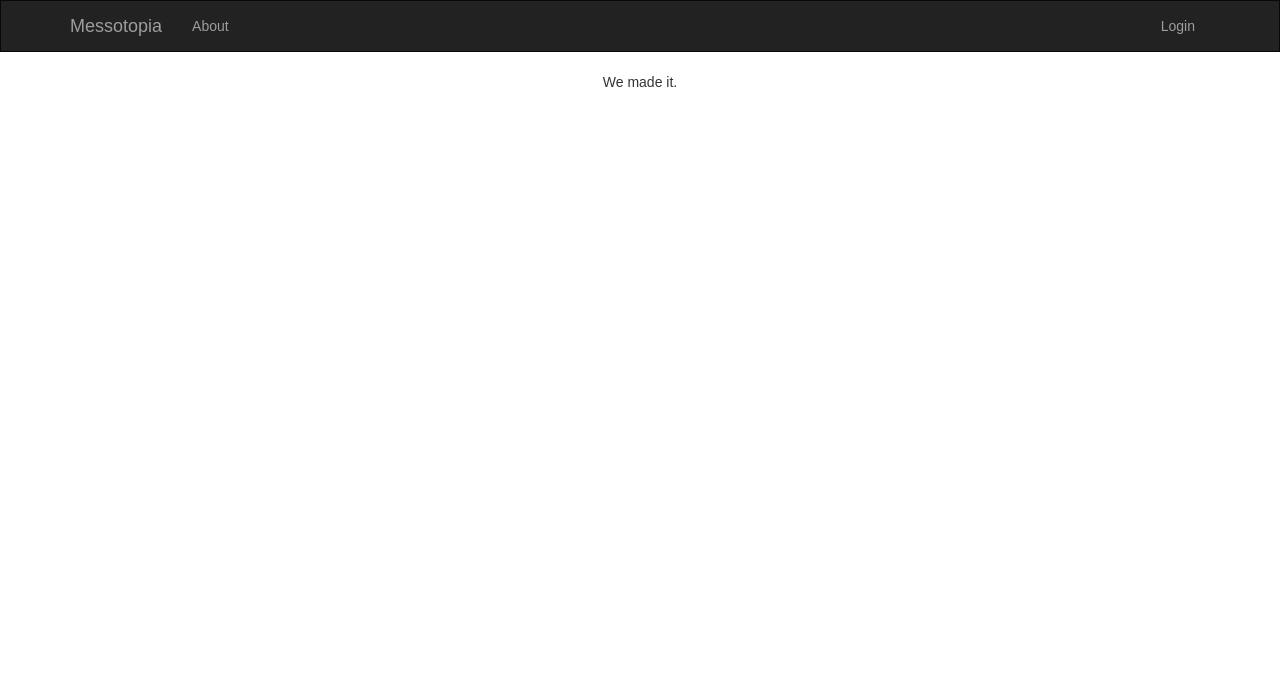
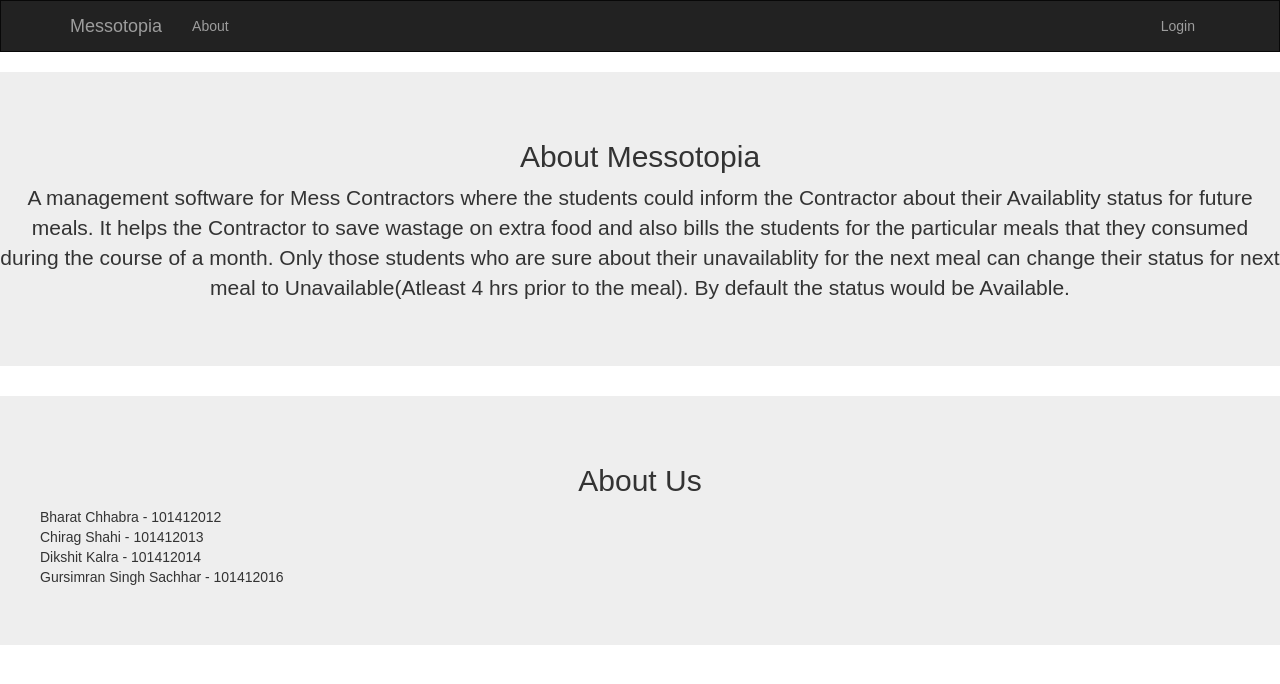
Before and after one commit to kalraDikshit/MessTopia, a React (Create React App) app in the folder messotopia/: page /about in a window 1280 px wide. Shown: the top 684 px of the page. Built offline with nearby package versions, Linux system fonts and the light colour scheme.

Commit message:
Updated About Section

```diff
--- a/messotopia/src/components/about.js
+++ b/messotopia/src/components/about.js
@@ -1,10 +1,22 @@
 import React, { Component } from 'react';
-
+import {Jumbotron} from 'react-bootstrap';
 export default class About extends Component{
     render(){
         return(
             <div>
-                <p>We made it.</p>
+                <Jumbotron>
+                    <h2>About Messotopia</h2>
+                    <p style={{textAlign:'center'}}>A management software for Mess Contractors where the students could inform the Contractor about their Availablity status for future meals. It helps the Contractor to save wastage on extra food and also bills the students for the particular meals that they consumed during the course of a month. Only those students who are sure about their unavailablity for the next meal can change their status for next meal to Unavailable(Atleast 4 hrs prior to the meal). By default the status would be Available.</p>
+                </Jumbotron>
+                <Jumbotron>
+                    <h2>About Us</h2>
+                    <ul style={{textAlign:'left',listStyle:'none'}}>
+                        <li>Bharat Chhabra - 101412012</li>
+                        <li>Chirag Shahi - 101412013</li>
+                        <li>Dikshit Kalra - 101412014</li>
+                        <li>Gursimran Singh Sachhar - 101412016</li>
+                    </ul>
+                </Jumbotron>
             </div>
         )
     }
```
